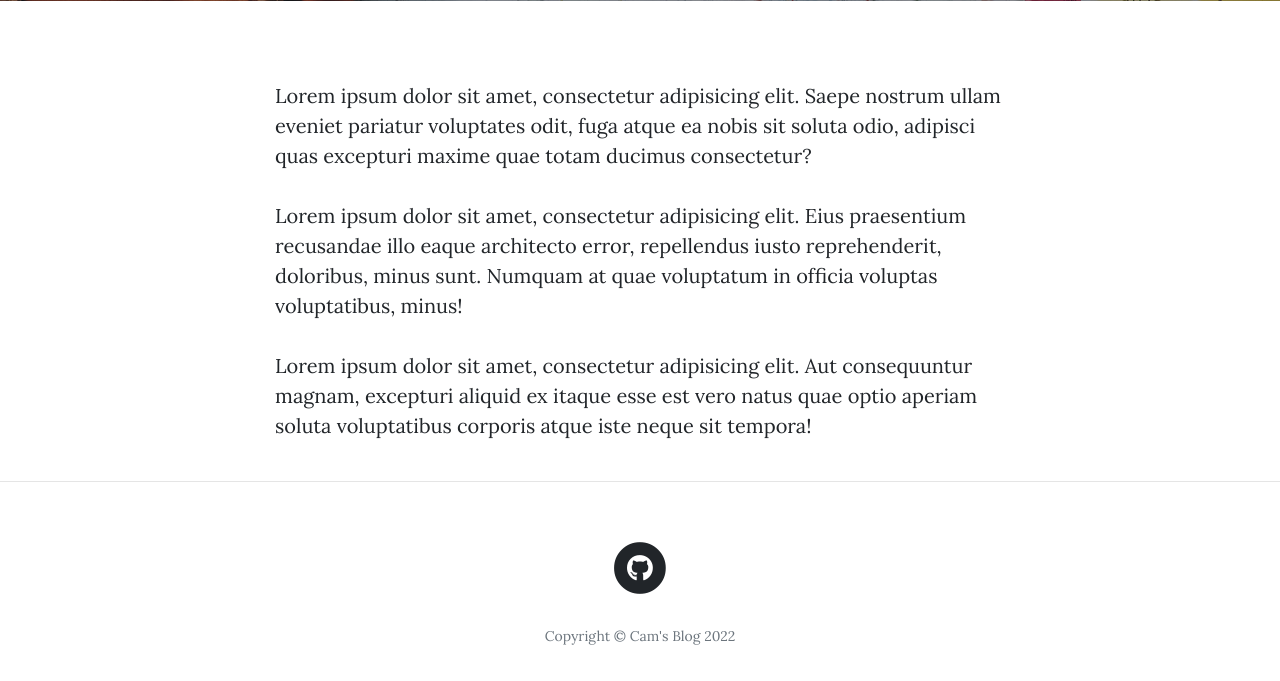
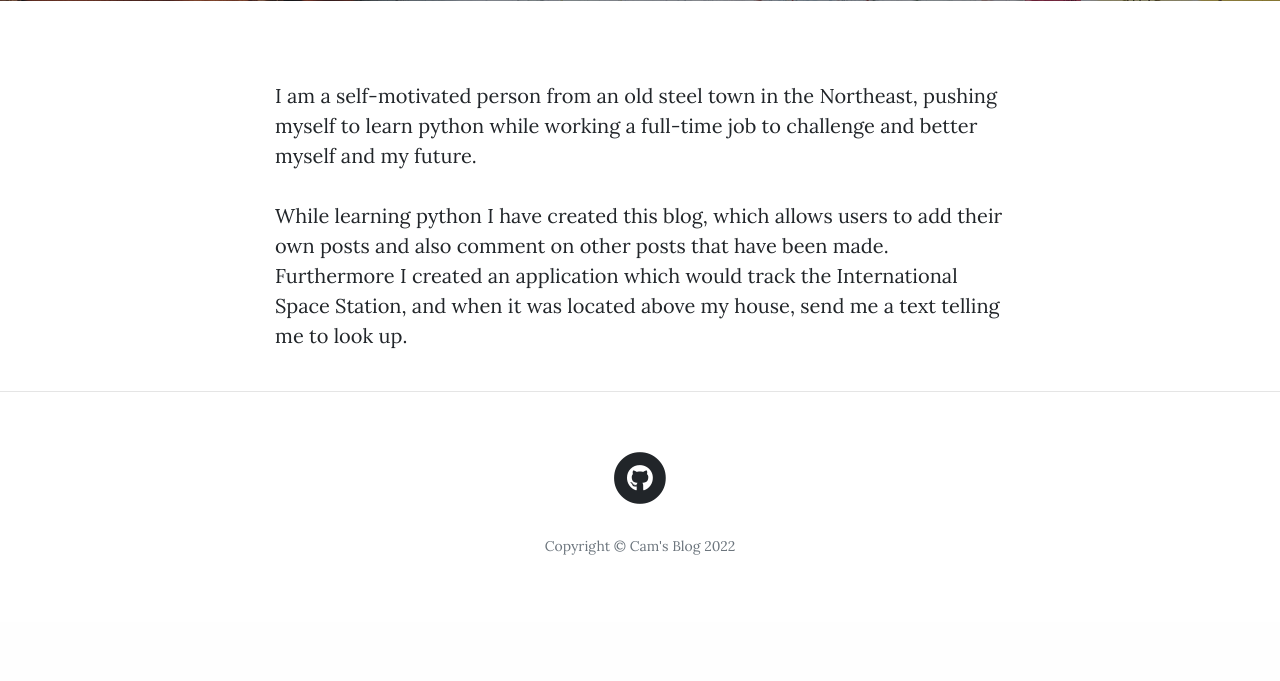
Before and after one commit to Cams-Code/Final_Blog, a Flask app: page /about in a window 1280 px wide. Shown: the part 531-1212 px from the top of the page. After the commit the page ends 1086 px from the top, so only its background shows below. Run offline with Flask 2, Linux system fonts and the light colour scheme; some libraries are stand-ins or nearby versions.

Commit message:
Update about.html

```diff
--- a/templates/about.html
+++ b/templates/about.html
@@ -23,9 +23,8 @@
   <div class="container">
     <div class="row">
       <div class="col-lg-8 col-md-10 mx-auto">
-        <p>Lorem ipsum dolor sit amet, consectetur adipisicing elit. Saepe nostrum ullam eveniet pariatur voluptates odit, fuga atque ea nobis sit soluta odio, adipisci quas excepturi maxime quae totam ducimus consectetur?</p>
-        <p>Lorem ipsum dolor sit amet, consectetur adipisicing elit. Eius praesentium recusandae illo eaque architecto error, repellendus iusto reprehenderit, doloribus, minus sunt. Numquam at quae voluptatum in officia voluptas voluptatibus, minus!</p>
-        <p>Lorem ipsum dolor sit amet, consectetur adipisicing elit. Aut consequuntur magnam, excepturi aliquid ex itaque esse est vero natus quae optio aperiam soluta voluptatibus corporis atque iste neque sit tempora!</p>
+        <p>I am a self-motivated person from an old steel town in the Northeast, pushing myself to learn python while working a full-time job to challenge and better myself and my future.</p>
+        <p>While learning python I have created this blog, which allows users to add their own posts and also comment on other posts that have been made. Furthermore I created an application which would track the International Space Station, and when it was located above my house, send me a text telling me to look up.</p>
       </div>
     </div>
   </div>
```
